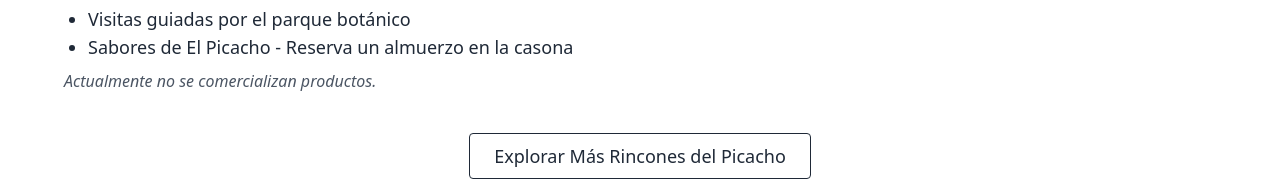
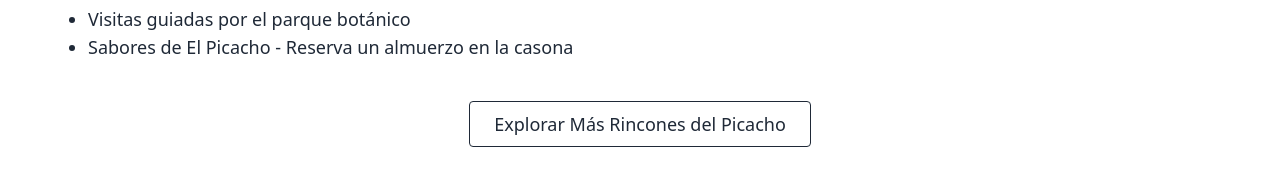
Before and after one commit to Algarrobal/el-picacho-landing, a React (Vite) app: page / in a window 1280 px wide. Shown: the part 3199-3380 px from the top of the page. Built offline with nearby package versions, Linux system fonts and the light colour scheme.

Commit message:
Remove outdated note about product sales from Servicios section

```diff
--- a/src/App.jsx
+++ b/src/App.jsx
@@ -23,7 +23,6 @@ En la Bolivia de hoy El Picacho expresa identidad e historia nacionales, desde l
           "Visitas guiadas por el parque botánico",
           "Sabores de El Picacho - Reserva un almuerzo en la casona"
       ],
-      note: "Actualmente no se comercializan productos.",
       footer: "© El Picacho 2025 | Tarija, Bolivia"
     },
     en: {
@@ -45,7 +44,6 @@ The latter is ancient—considered a living fossil, a botanical dinosaur. It is
         "Guided walks through the botanical park",
         "Flavors of El Picacho - Savor a country meal at the manor house"
       ],
-      note: "Currently no products are for sale.",
       footer: "© El Picacho 2025 | Tarija, Bolivia"
     }
   };
@@ -136,7 +134,6 @@ The latter is ancient—considered a living fossil, a botanical dinosaur. It is
             <li key={idx}>{item}</li>
           ))}
         </ul>
-        <p className="italic text-gray-600">{t[lang].note}</p>
 
        <div className="text-center mt-10">
   <a
```
